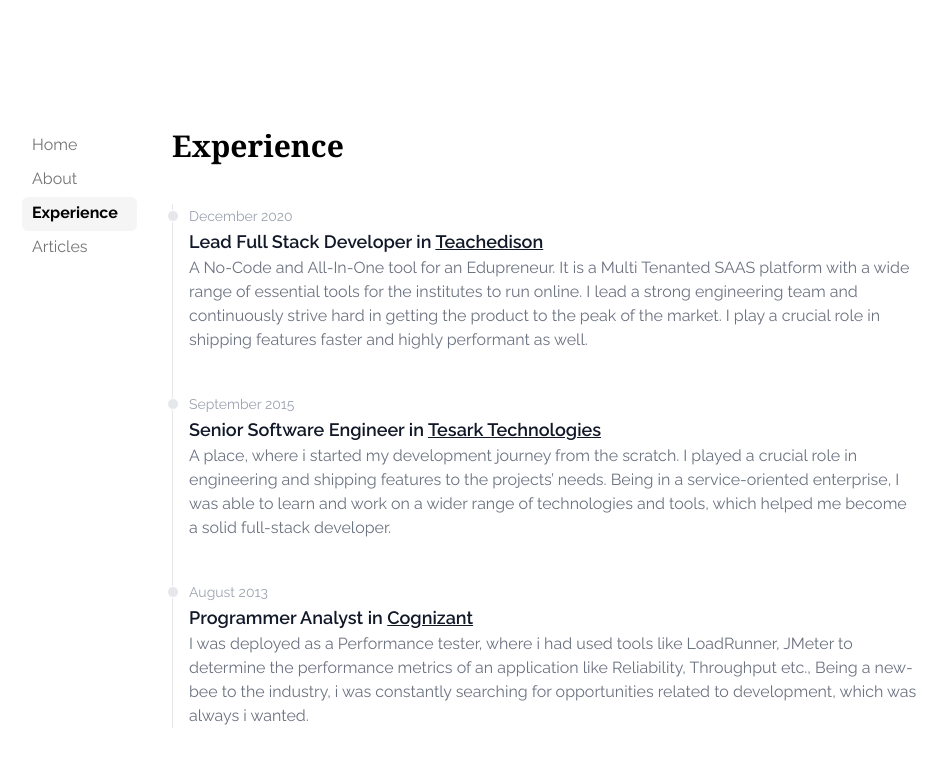
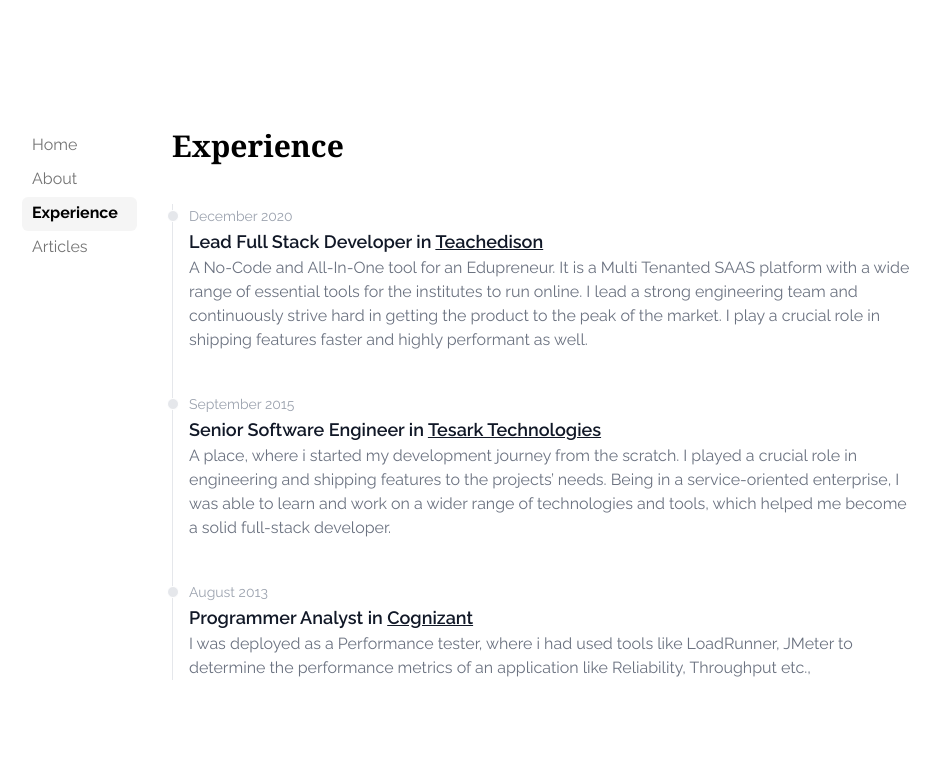
Before and after one commit to yogai53/my-website, a Next.js app: page /experience in a window 1280 px wide. Shown: the top 766 px of the page, without its empty margins (170-1117 px from the left). Built offline with nearby package versions, Linux system fonts and the light colour scheme.

Commit message:
Text update

```diff
--- a/pages/experience.tsx
+++ b/pages/experience.tsx
@@ -50,7 +50,7 @@ const experiences: IExperience[] = [
         </Link>
       </>
     ),
-    desc: "I was deployed as a Performance tester, where i had used tools like LoadRunner, JMeter to determine the performance metrics of an application like Reliability, Throughput etc., Being a new-bee to the industry, i was constantly searching for opportunities related to development, which was always i wanted.",
+    desc: "I was deployed as a Performance tester, where i had used tools like LoadRunner, JMeter to determine the performance metrics of an application like Reliability, Throughput etc., ",
   },
 ];
 
```
